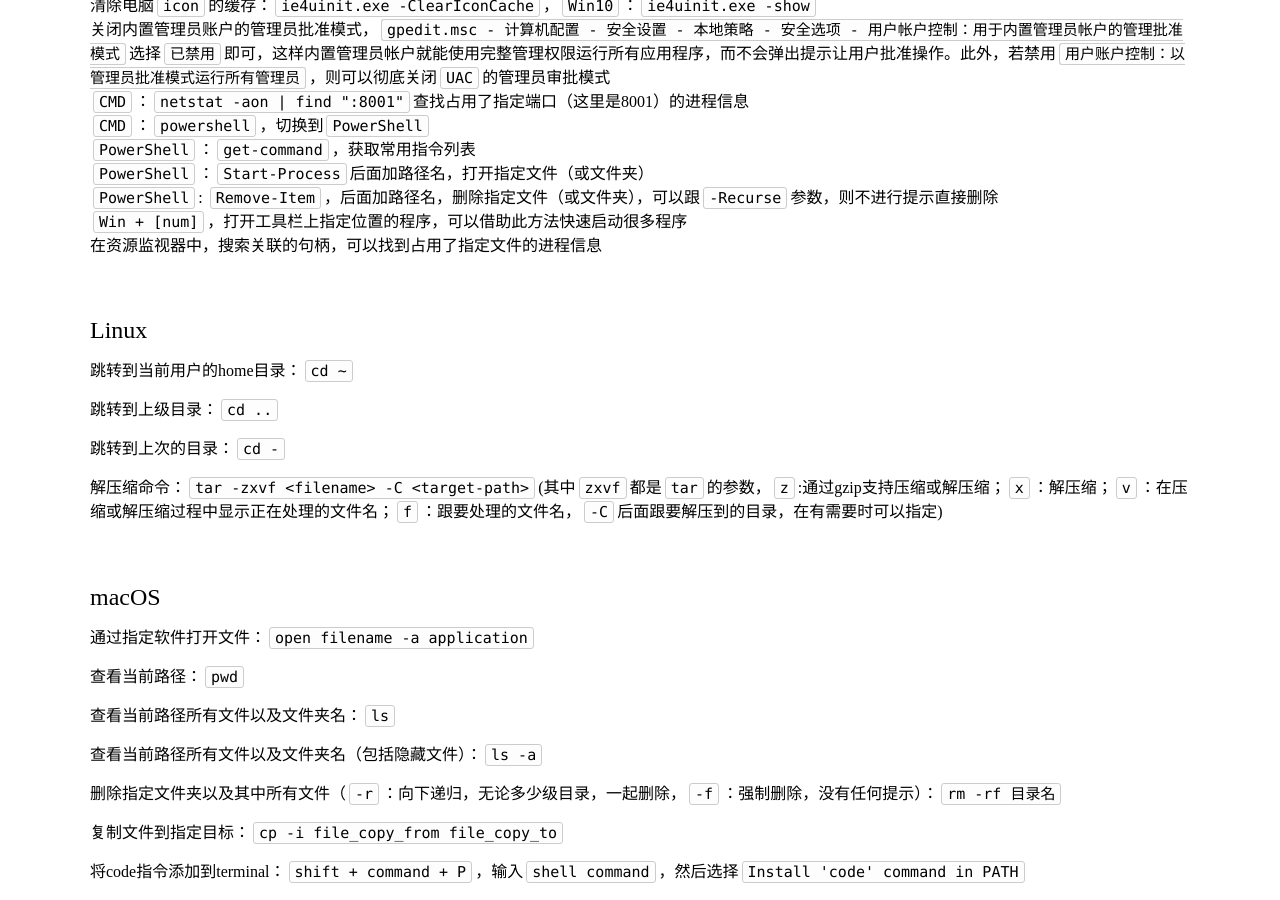
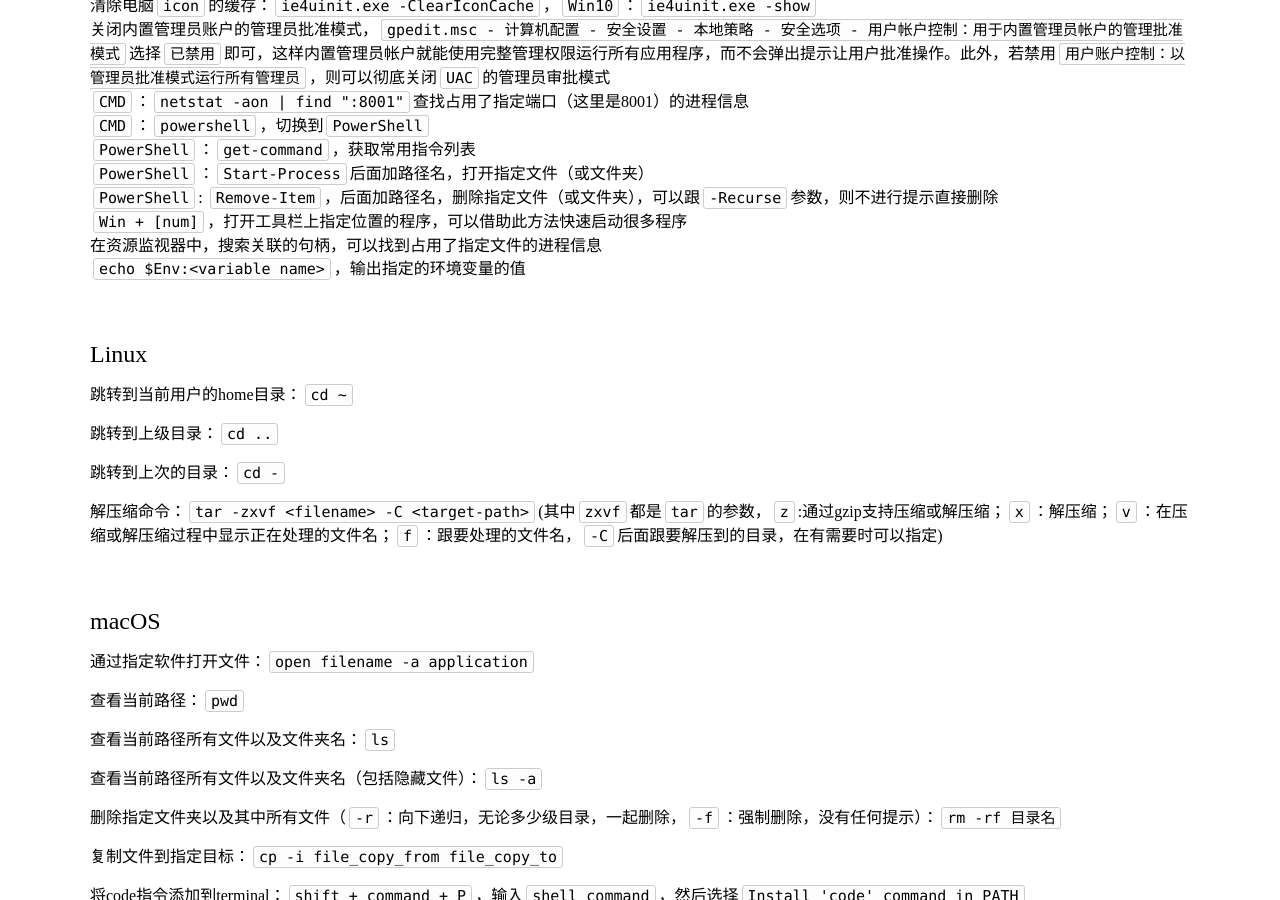
Before and after one commit to KamenRiderKuuga/kamenriderkuuga.github.io, a Jekyll site: the page built from _posts/2020-07-13-Tips-2.md, in a window 1280 px wide and 900 px high, scrolled down 572 px. Built offline with Jekyll 4.4.1, drawn with Linux system fonts in a browser that asks for light colours.

Commit message:
doc: 添加windows操作系统相关备忘

```diff
--- a/_posts/2020-07-13-Tips-2.md
+++ b/_posts/2020-07-13-Tips-2.md
@@ -24,7 +24,7 @@ tags: Tips
 12.	`PowerShell`: `Remove-Item`，后面加路径名，删除指定文件（或文件夹），可以跟`-Recurse`参数，则不进行提示直接删除
 13.	`Win + [num]`，打开工具栏上指定位置的程序，可以借助此方法快速启动很多程序
 14. 在资源监视器中，搜索关联的句柄，可以找到占用了指定文件的进程信息
-
+15. `echo $Env:<variable name>`，输出指定的环境变量的值
 
 
 ## Linux
```
